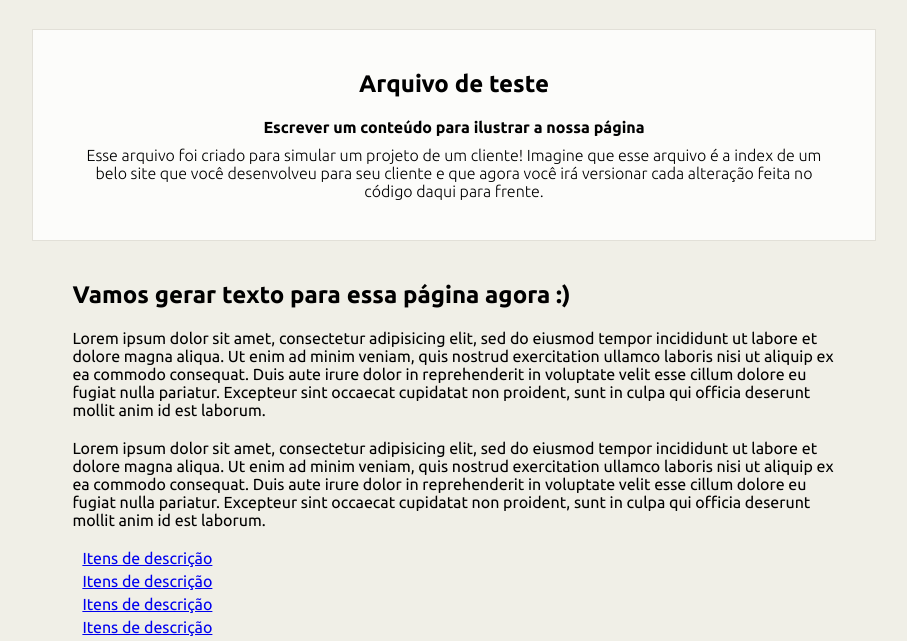
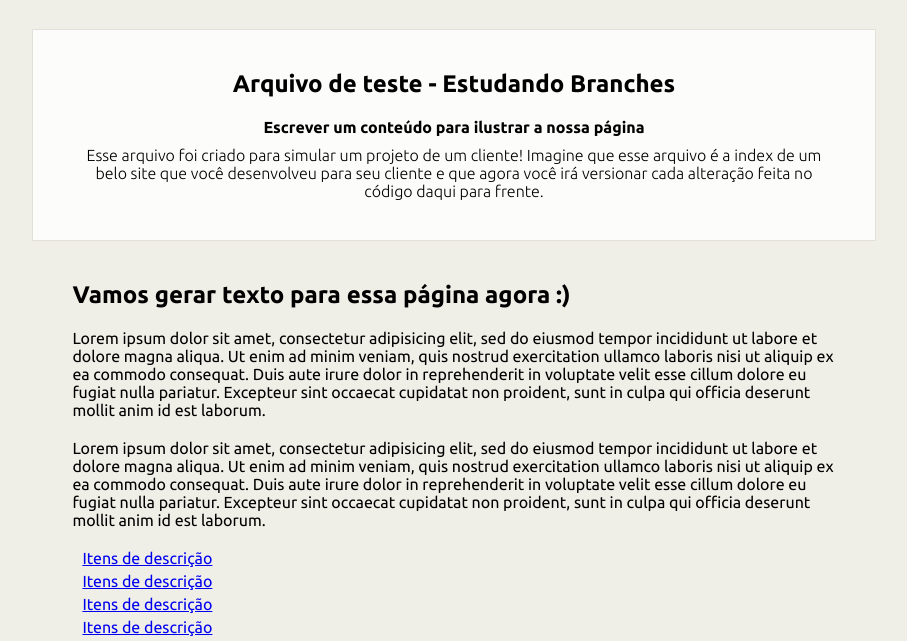
Before and after one commit to andrerodri13/CLI_GITWORKFLOW, a plain HTML site: page index.html in a window 1280 px wide. Shown: the part 154-795 px from the top of the page, without its empty margins (186-1093 px from the left). Drawn offline with Linux system fonts and the light colour scheme.

Commit message:
Alteracao do titulo principal

```diff
--- a/index.html
+++ b/index.html
@@ -18,7 +18,7 @@
 
 		<article class="main_article">
 			<header>
-				<h2>Arquivo de teste</h2>
+				<h2>Arquivo de teste - Estudando Branches</h2>
 				<p class="tagline">Escrever um conteúdo para ilustrar a nossa página</p>
 			</header>
 			<p>Esse arquivo foi criado para simular um projeto de um cliente! Imagine que esse arquivo é a index de um belo site que você desenvolveu para seu cliente e que agora você irá versionar cada alteração feita no código daqui para frente.</p>
```
